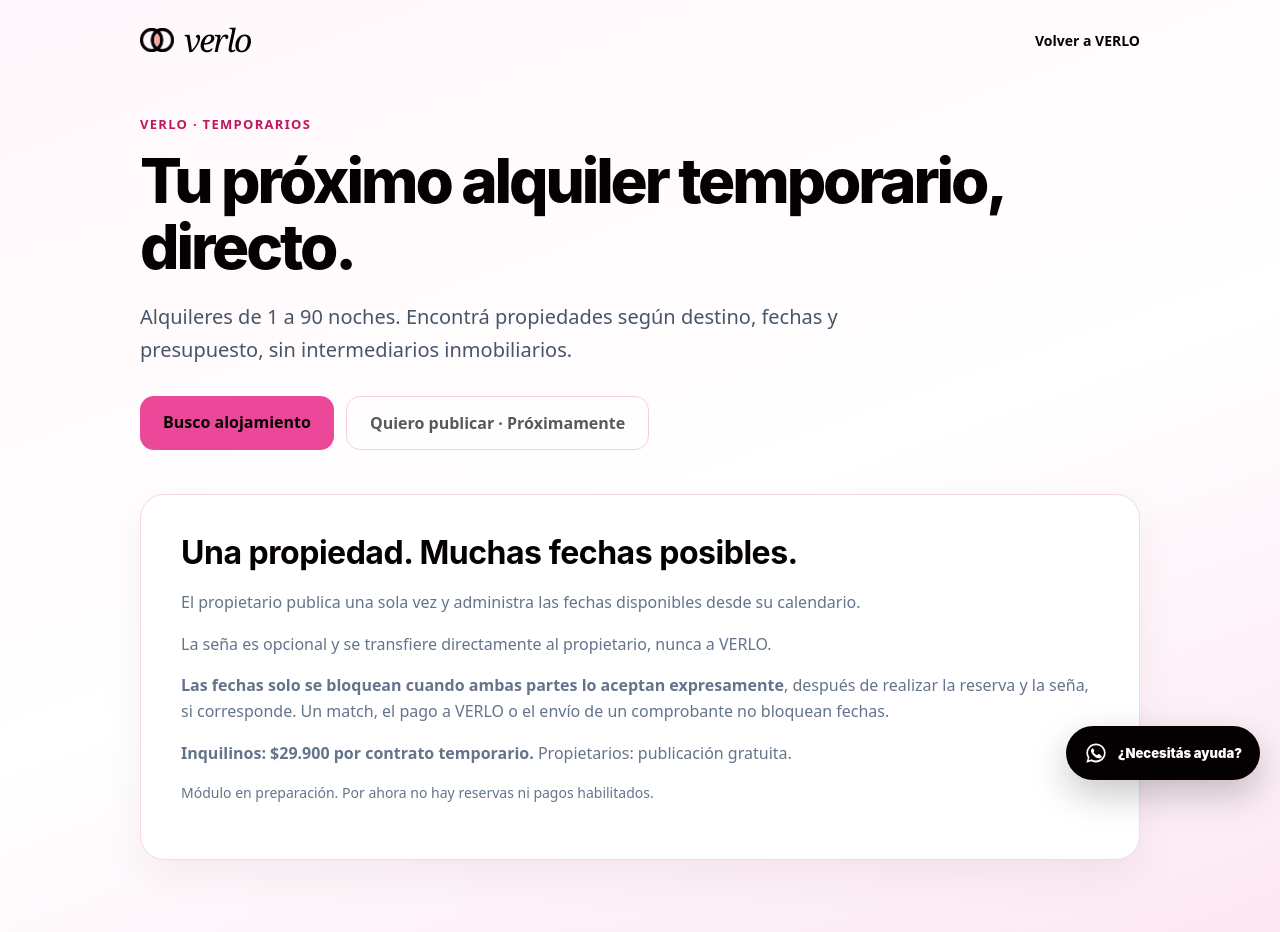
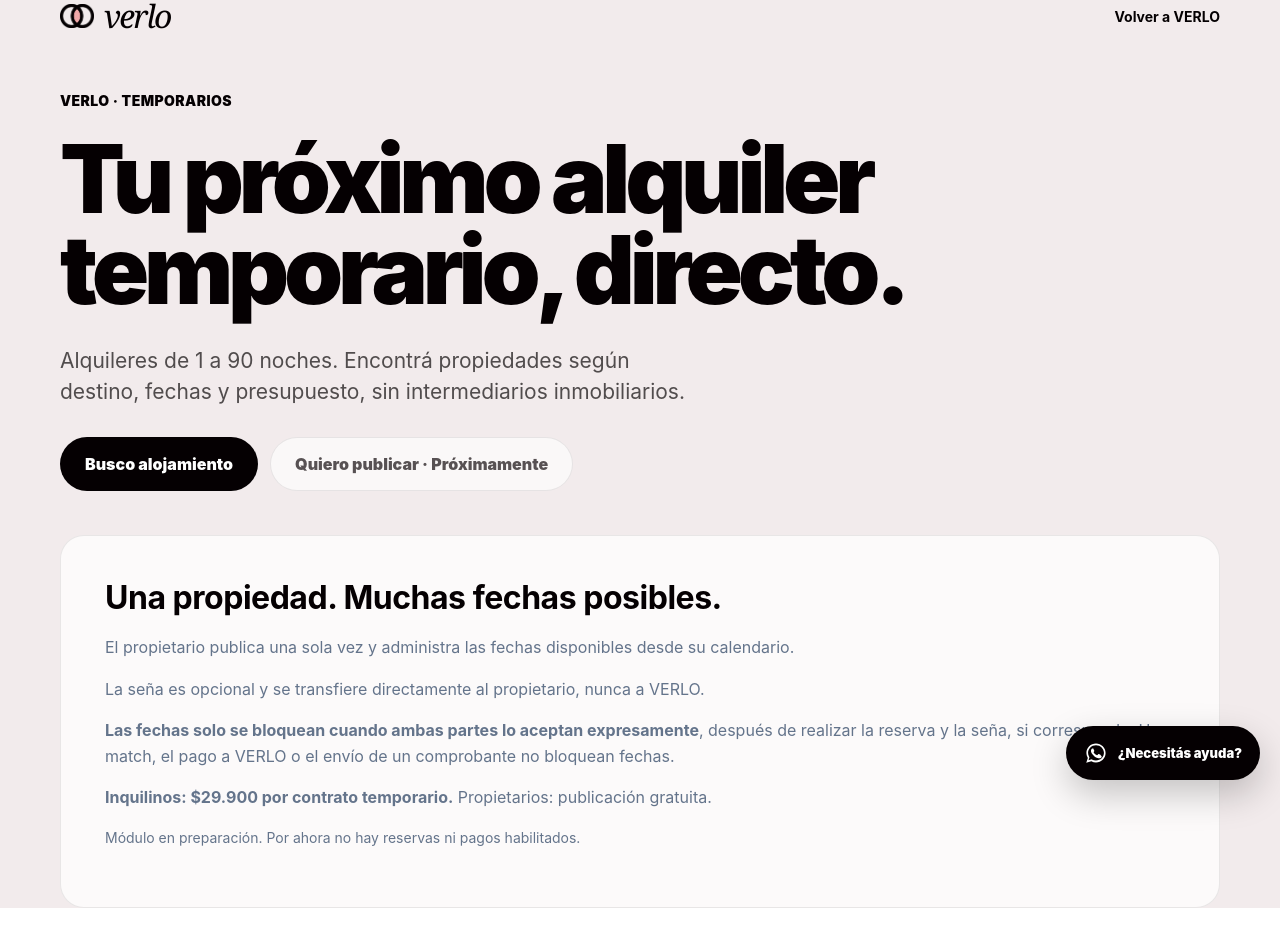
Before and after one commit to rentverlo-dotcom/verlo, a Next.js app: page /temporarios in a window 1280 px wide. After the commit the page ends 908 px from the top, so only its background shows below. Built offline with nearby package versions, Linux system fonts and the light colour scheme; no server answers.

Commit message:
style(temporarios): match live VERLO typography logo and background

```diff
--- a/app/temporarios/brand.ts
+++ b/app/temporarios/brand.ts
@@ -1,12 +1,16 @@
 import type { CSSProperties } from "react"
 
-export const shell: CSSProperties = {minHeight:"100vh",padding:"24px 20px 72px",background:"linear-gradient(160deg,#fff7fb 0%,#ffffff 55%,#fce7f3 100%)",color:"#050002"}
-export const container: CSSProperties = {maxWidth:1000,margin:"0 auto"}
-export const panel: CSSProperties = {background:"#fff",border:"1px solid #f5d7e5",borderRadius:24,padding:"clamp(20px,4vw,40px)",boxShadow:"0 16px 42px rgba(80,20,55,0.06)"}
-export const eyebrow: CSSProperties = {color:"#be185d",fontSize:13,letterSpacing:"0.1em",fontWeight:800,textTransform:"uppercase"}
-export const heading: CSSProperties = {fontFamily:"Inter,system-ui,sans-serif",fontSize:"clamp(36px,6vw,62px)",fontWeight:800,letterSpacing:"-0.05em",lineHeight:1.07,color:"#050002",margin:"12px 0 20px"}
-export const subtitle: CSSProperties = {fontSize:"clamp(17px,2.3vw,20px)",lineHeight:1.65,maxWidth:720,color:"#475569"}
-export const button: CSSProperties = {display:"inline-block",background:"#ec4899",color:"#050002",fontWeight:800,borderRadius:14,padding:"15px 23px",textDecoration:"none"}
-export const outline: CSSProperties = {...button,background:"#fff",border:"1px solid #f0b5d3"}
-export const field: CSSProperties = {width:"100%",border:"1px solid #e2e8f0",borderRadius:12,padding:14,fontSize:16,background:"#f8fafc",color:"#64748b"}
-export const fieldLabel: CSSProperties = {display:"grid",gap:8,fontSize:14,fontWeight:700,color:"#0f172a"}
+export const shell: CSSProperties = { minHeight: "100vh", background: "#f2ebec", color: "#050002", fontFamily: 'Inter, system-ui, -apple-system, BlinkMacSystemFont, "Segoe UI", sans-serif' }
+export const container: CSSProperties = { width: "min(1160px, calc(100% - 40px))", margin: "0 auto" }
+export const nav: CSSProperties = { position: "sticky", top: 0, zIndex: 50, backdropFilter: "blur(18px)", background: "rgba(242, 235, 236, 0.82)", borderBottom: "1px solid rgba(5,0,2,.08)" }
+export const navInner: CSSProperties = { ...container, minHeight: 116, display: "flex", alignItems: "center", justifyContent: "space-between", gap: 24 }
+export const hero: CSSProperties = { padding: "70px 0 54px" }
+export const eyebrow: CSSProperties = { color: "#050002", fontSize: 14, letterSpacing: ".03em", fontWeight: 900, textTransform: "uppercase" }
+export const heading: CSSProperties = { fontFamily: 'Inter, system-ui, sans-serif', fontSize: "clamp(54px,7.4vw,104px)", fontWeight: 950, letterSpacing: "-.055em", lineHeight: .96, margin: "22px 0 0", color: "#050002" }
+export const script: CSSProperties = { fontFamily: 'Georgia, "Times New Roman", serif', fontStyle: "italic", fontWeight: 400, letterSpacing: "-.035em" }
+export const subtitle: CSSProperties = { maxWidth: 650, margin: "30px 0 0", fontSize: 21, lineHeight: 1.45, color: "rgba(5,0,2,.68)" }
+export const button: CSSProperties = { display: "inline-flex", alignItems: "center", justifyContent: "center", minHeight: 54, padding: "0 24px", background: "#050002", color: "white", border: "1px solid rgba(5,0,2,.12)", borderRadius: 999, fontSize: 16, fontWeight: 900, textDecoration: "none" }
+export const outline: CSSProperties = { ...button, background: "white", color: "#050002" }
+export const panel: CSSProperties = { background: "rgba(255,255,255,.72)", border: "1px solid rgba(5,0,2,.08)", borderRadius: 24, padding: "clamp(22px,4vw,44px)" }
+export const field: CSSProperties = { width: "100%", minHeight: 49, border: "1px solid rgba(5,0,2,.16)", borderRadius: 12, padding: "11px 14px", fontSize: 16, background: "#fff", color: "#050002" }
+export const fieldLabel: CSSProperties = { display: "grid", gap: 8, fontSize: 14, fontWeight: 850, color: "#050002" }
```
